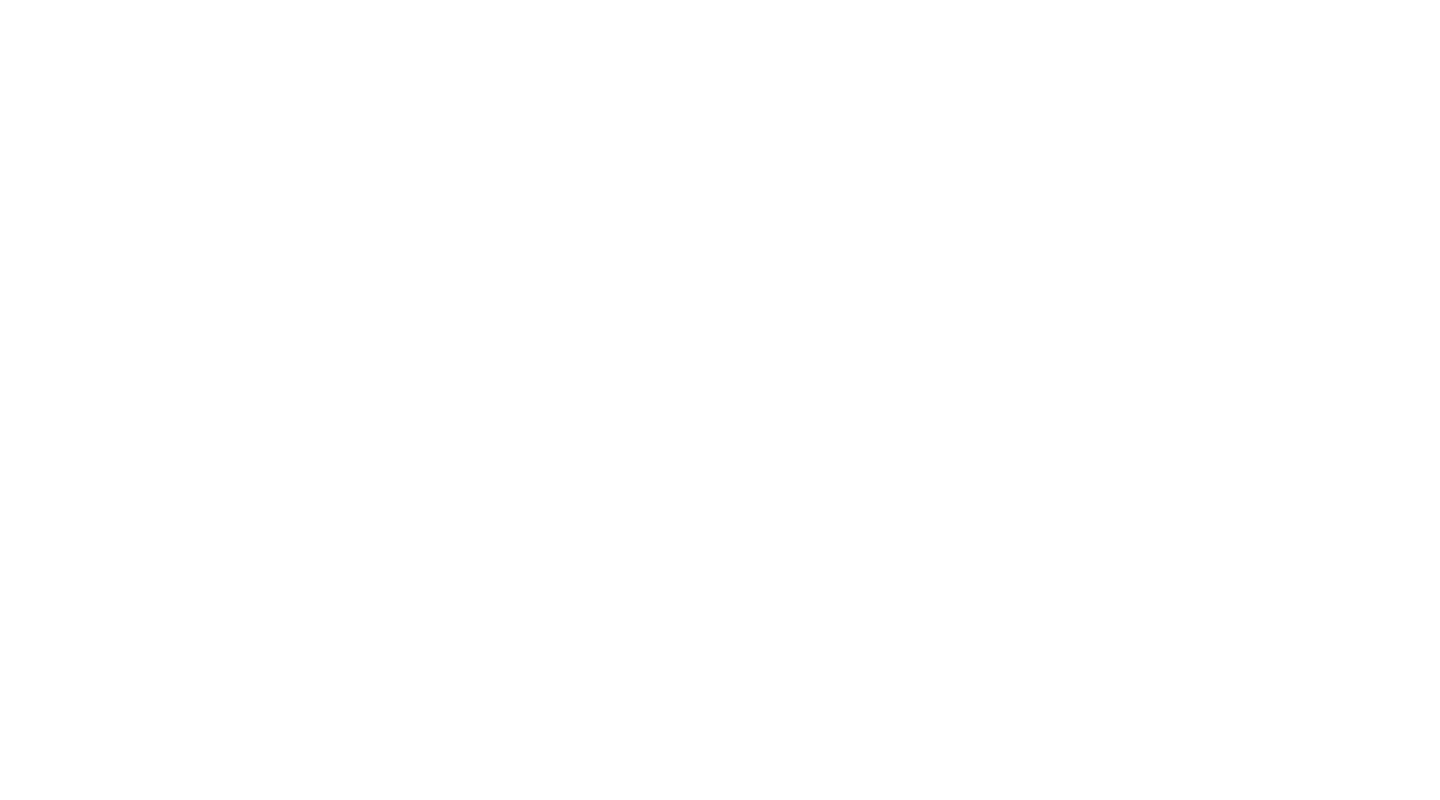
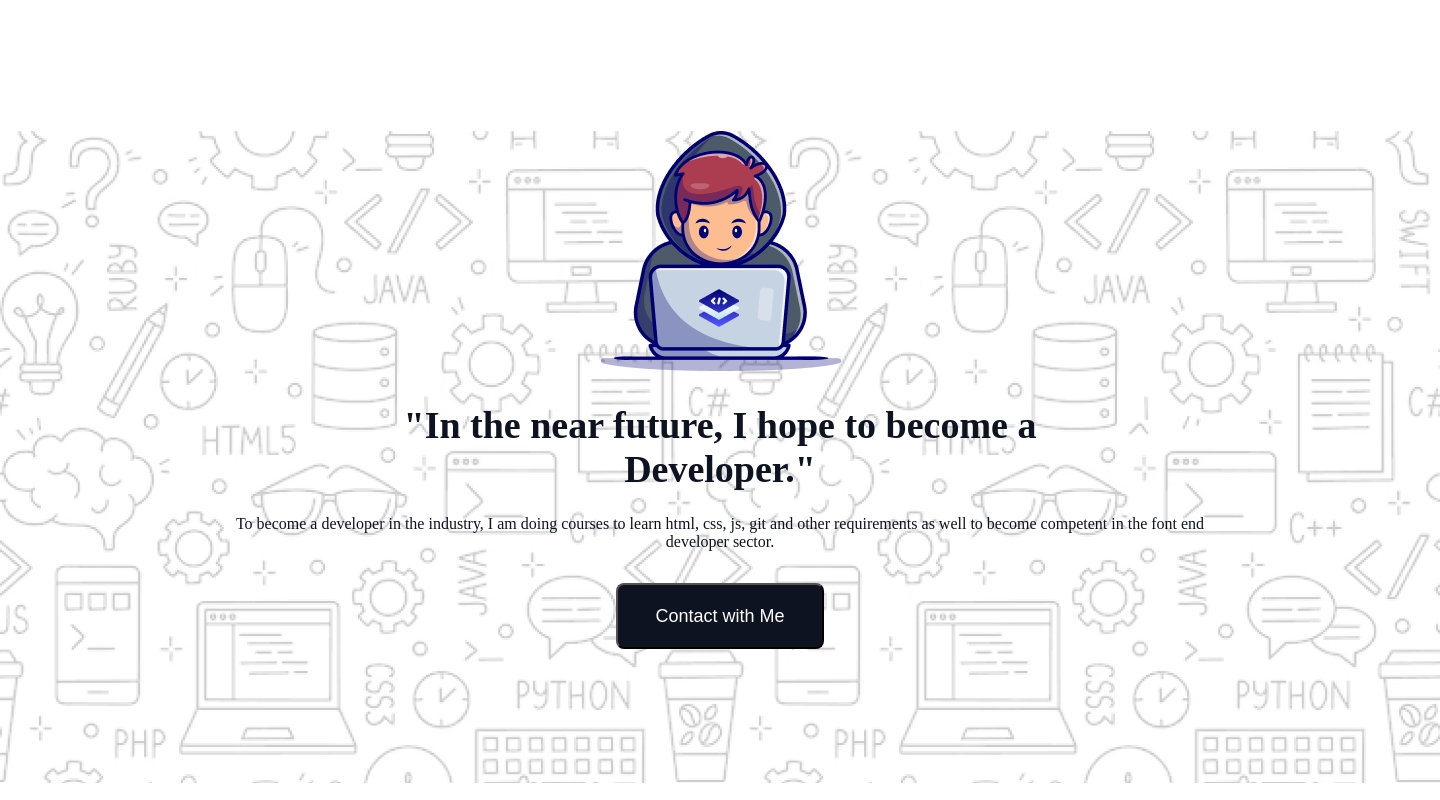
Before and after one commit to Biswa-Mitra-Barua/assignment-b10a1, a plain HTML site: page index.html in a window 1280 px wide. Shown: the whole page, 1440 px wide, since content can reach past the window. Drawn offline with Linux system fonts and the light colour scheme; a web font is replaced by a local one.

Commit message:
first section completed

```diff
--- a/index.html
+++ b/index.html
@@ -7,6 +7,29 @@
     <link rel="stylesheet" href="styles/style.css">
 </head>
 <body>
+    <!-- banner section starts here -->
+    <header class="banner">
+         <div class="banner-section">
+            <!-- <div class="background-image">
+            </div> -->
+            <div class="banner-content">
+                <div class="banner-content-image">
+                    <img src="assets/Group.png" alt="">
+                </div>
+                <h3 class="banner-content-title">"In the near future, I hope to become a <br> Developer."</h3>
+                <p class="banner-content-para">To become a developer in the industry, I am doing courses to learn html, css, js, git and other requirements as well to become competent in the font end developer sector.</p>
+                <button class="banner-content-btn"><span class="banner-content-contact">Contact with Me</span></button>
+            </div>
+         </div>
+        <!-- banner section ends here -->
+
+    </header>
+    <main>
+
+    </main>
+    <footer>
+
+    </footer>
 
 </body>
 </html>
--- a/styles/style.css
+++ b/styles/style.css
@@ -0,0 +1,63 @@
+@import url('https://fonts.googleapis.com/css2?family=Azeret+Mono:ital,wght@0,100..900;1,100..900&display=swap');
+
+* {
+    margin: 0;
+    padding: 0;
+}
+
+/* banner section starts here */
+.banner {
+    width: 1440px;
+    height: 652px;
+    background-image: url(../assets/Hero-bg.png);
+    margin: 0 auto;
+    margin-top: 131px;
+}
+
+.banner-content-image {
+    width: 240.28px;
+    height: 240px;
+}
+
+.banner-content-title {
+    color: rgb(13, 19, 33);
+    font-family: Azeret Mono;
+    font-size: 38px;
+    font-weight: 800;
+    margin-top: 32px;
+    text-align: center;
+}
+
+.banner-content-para {
+    color: rgb(13, 19, 33);
+    font-family: Azeret Mono;
+    font-size: 16px;
+    font-weight: 400;
+    margin-top: 24px;
+    text-align: center;
+}
+
+.banner-content-btn {
+    width: 208px;
+    height: 66px;
+    border-radius: 8px;
+    background: rgb(13, 19, 33);
+    margin-top: 32px;
+    font-size: 18px;
+    margin-bottom: 44px;
+}
+.banner-content-contact{
+    color: white;
+}
+.banner-content{
+    display: flex;
+    flex-direction: column;
+    justify-content: center;
+    align-items: center;
+    margin: 26px 221px 44px;
+}
+.banner-section{
+
+}
+
+/* banner section ends here */
```
